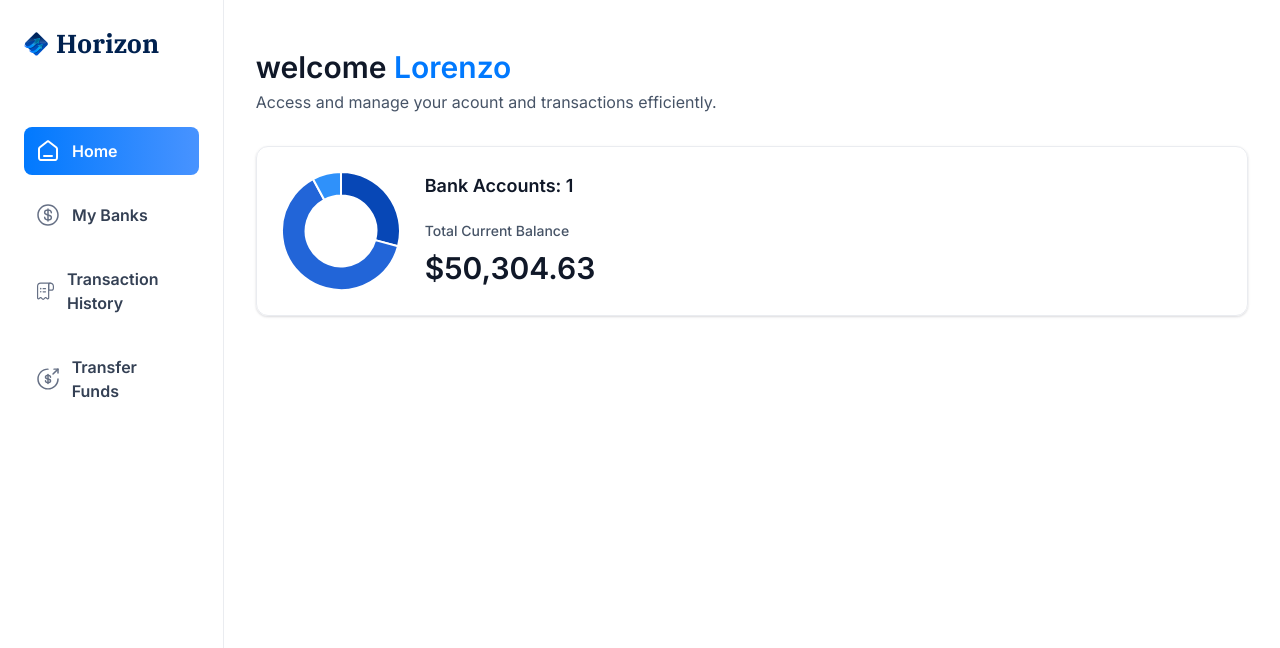
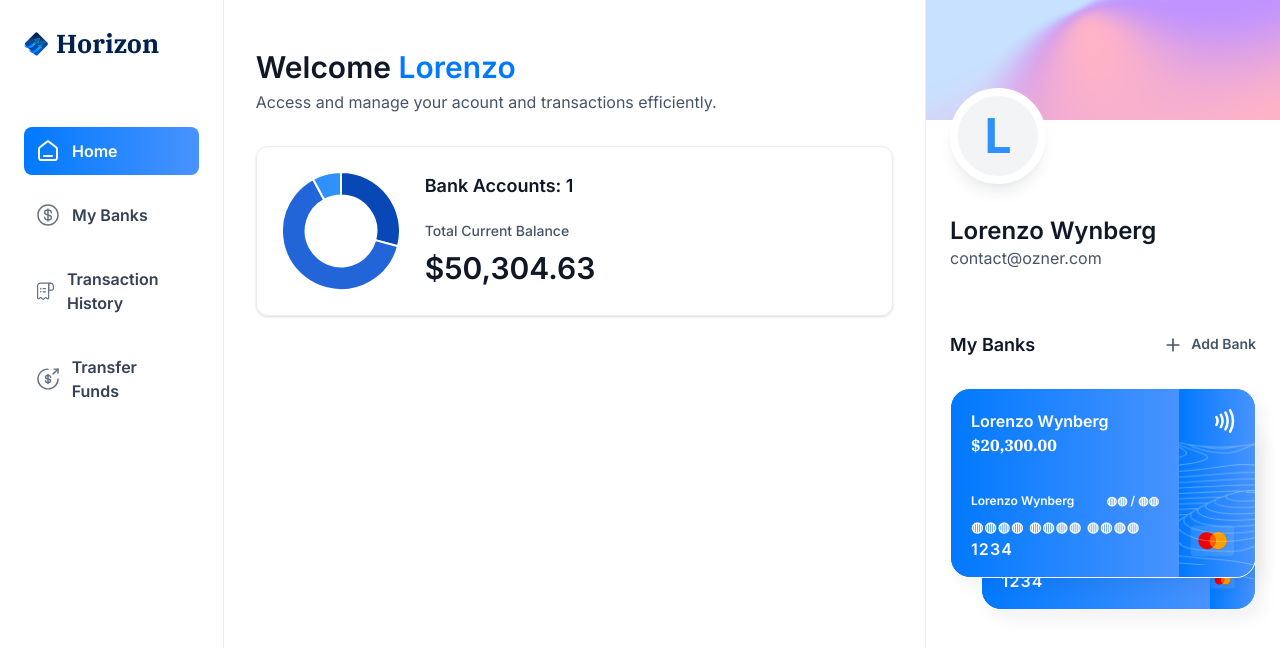
Before and after one commit to LorenzoWynberg/banking, a Next.js app: page / in a window 1280 px wide. Shown: the top 648 px of the page. Built offline with nearby package versions, Linux system fonts and the light colour scheme.

Commit message:
Add RightSideBar Component

```diff
--- a/app/(root)/page.tsx
+++ b/app/(root)/page.tsx
@@ -1,16 +1,21 @@
 import HeaderBox from '@/components/HeaderBox';
+import RightSidebar from '@/components/RightSidebar';
 import TotalBalanceBox from '@/components/TotalBalanceBox';
 import React from 'react';
 
 const Home = () => {
-  const loggedIn = { firstName: 'Lorenzo' };
+  const loggedIn = {
+    firstName: 'Lorenzo',
+    lastName: 'Wynberg',
+    email: 'contact@ozner.com',
+  };
   return (
     <section className='home'>
       <div className='home-content'>
         <header className='home-header'>
           <HeaderBox
             type='greeting'
-            title='welcome'
+            title='Welcome'
             user={loggedIn?.firstName || 'Guest'}
             subtext='Access and manage your acount and transactions efficiently.'
           />
@@ -21,6 +26,11 @@
           />
         </header>
       </div>
+      <RightSidebar
+        user={loggedIn}
+        transactions={[]}
+        banks={[{ currentBalance: 20300 }, { currentBalance: 30000.63 }]}
+      />
     </section>
   );
 };
--- /dev/null
+++ b/components/RightSidebar.tsx
@@ -0,0 +1,60 @@
+import Image from 'next/image';
+import Link from 'next/link';
+import React from 'react';
+import BankCard from './BankCard';
+
+const RightSidebar = ({ user, transactions, banks }: RightSidebarProps) => {
+  return (
+    <aside className='right-sidebar'>
+      <section className='flex flex-col pb-8'>
+        <div className='profile-banner' />
+        <div className='profile'>
+          <div className='profile-img'>
+            <span className='text-5xl font-bold text-blue-500'>
+              {user.firstName[0]}
+            </span>
+          </div>
+          <div className='profile-details'>
+            <h1 className='profile-name'>
+              {user.firstName} {user.lastName}
+            </h1>
+            <p className='profile-email'>{user.email}</p>
+          </div>
+        </div>
+      </section>
+      <section className='banks'>
+        <div className='flex w-full justify-between'>
+          <h2 className='header-2'>My Banks</h2>
+          <Link href='/' className='flex gap-2'>
+            <Image src='/icons/plus.svg' width={20} height={20} alt='Plus' />
+            <h2 className='text-14 font-semibold text-gray-600'>Add Bank</h2>
+          </Link>
+        </div>
+        {banks?.length > 0 && (
+          <div className='relative flex flex-1 flex-col items-center justify-center gap-5'>
+            <div className='relative z-10'>
+              <BankCard
+                key={banks[0].$id}
+                account={banks[0]}
+                userName={`${user.firstName} ${user.lastName}`}
+                showBalance={false}
+              />
+            </div>
+            {banks[1] && (
+              <div className='absolute right-0 top-8 z-0 w-[90%]'>
+                <BankCard
+                  key={banks[1].$id}
+                  account={banks[1]}
+                  userName={`${user.firstName} ${user.lastName}`}
+                  showBalance={false}
+                />
+              </div>
+            )}
+          </div>
+        )}
+      </section>
+    </aside>
+  );
+};
+
+export default RightSidebar;
```
